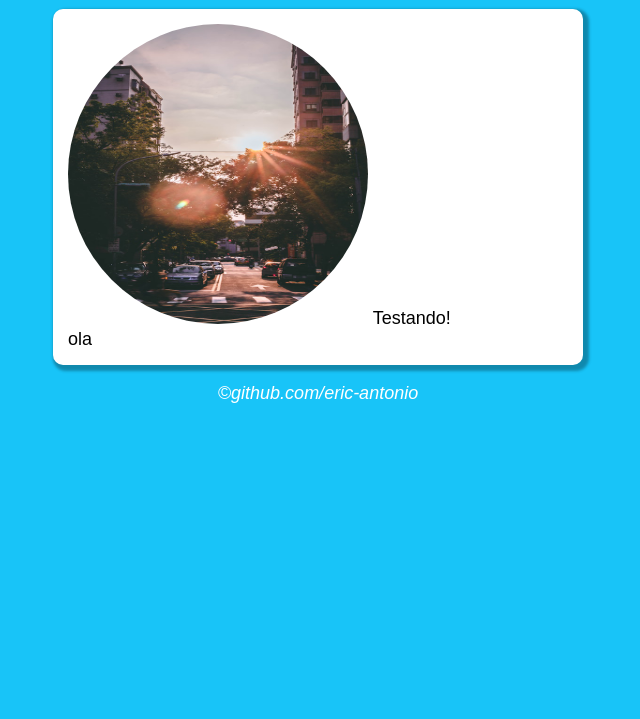
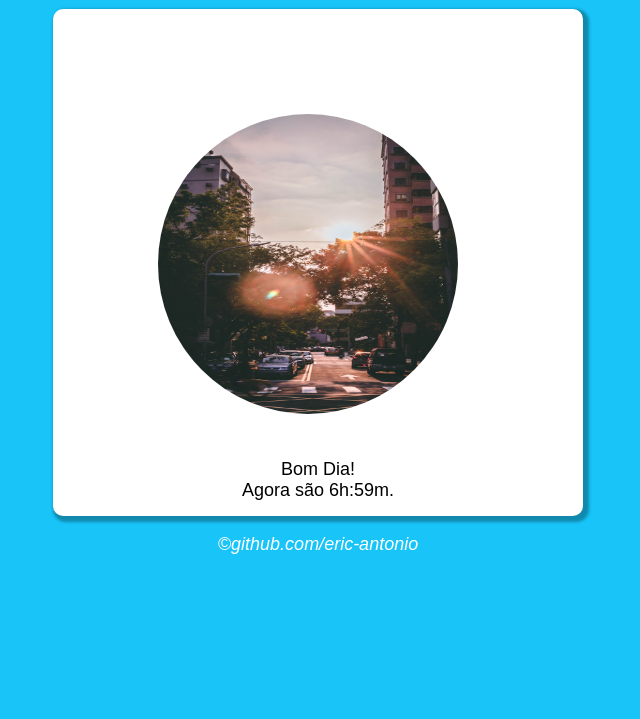
Before and after one commit to eric-antonio/Primeiros-Passos-JS, a plain HTML site: page ex12/index.html in a window 1280 px wide. Shown: the part 81-800 px from the top of the page, without its empty margins (322-962 px from the left). Drawn offline with Linux system fonts and the light colour scheme.

Commit message:
Data e minutos

```diff
--- a/ex12/css/style.css
+++ b/ex12/css/style.css
@@ -27,7 +27,13 @@ footer{
 
 }
 img{
+    padding: 90px;
+    margin:auto;
     width: 300px;
     height: 300px;
     border-radius: 50%;
 }
+#msg{
+    margin-top: -50px;
+    text-align: center;
+}
--- a/ex12/index.html
+++ b/ex12/index.html
@@ -4,24 +4,23 @@
     <meta charset="UTF-8">
     <meta http-equiv="X-UA-Compatible" content="IE=edge">
     <meta name="viewport" content="width=device-width, initial-scale=1.0">
-    <title>Document</title>
+    <title>Hora do Dia</title>
     <link rel="stylesheet" href="/ex12/css/style.css">
 </head>
-<body>
+<body onload="caregar()">
 
     <header id="hd">
-        <h1>Titulo</h1>
+        <h1>Hora do Dia!</h1>
     </header>
 
     <section id="sc">
 
-        <div id="dv1">
-            <img src="img/charles-postiaux-tnWziKYJ2FA-unsplash.jpg" alt="Avart">
-            Testando!
+        <div id="foto">
+            <img id="imagem" src="img/charles-postiaux-tnWziKYJ2FA-unsplash.jpg" alt="Bom Dia">
         </div>
 
-        <div id="dv2">
-            ola
+        <div id="msg">
+            Aqui vai aparecer a hora do dia
         </div>
 
     </section>
--- a/ex12/js/script.js
+++ b/ex12/js/script.js
@@ -1 +1,14 @@
-alert('Ola, Mundo!')
+function caregar(){
+    var msg = window.document.getElementById('msg')
+    var imagem = window.document.getElementById('imagem')
+    var data =  new Date()
+    var hora = data.getHours()
+    var minutos = data.getMinutes()
+
+    msg.innerHTML = `Agora são ${hora} horas.`
+
+    if(hora >= 0 && hora < 12){
+        msg.innerHTML = `Bom Dia! <br> Agora são ${hora}h:${minutos}m.`
+    }
+
+}
```
